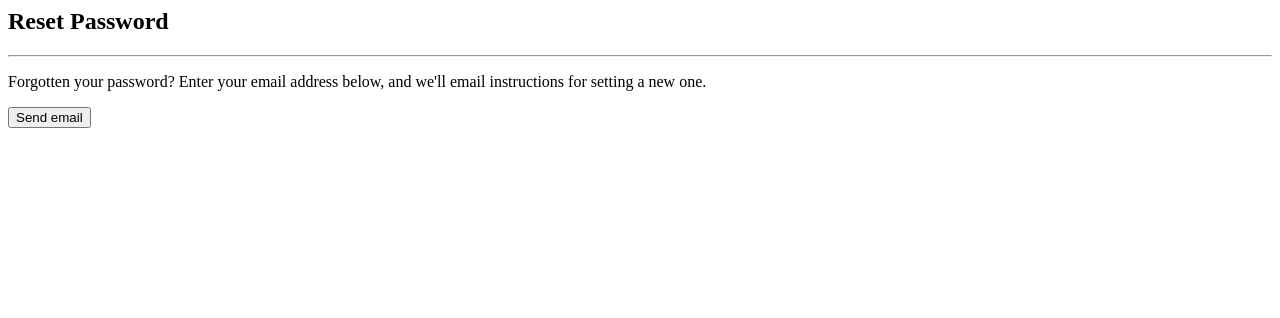
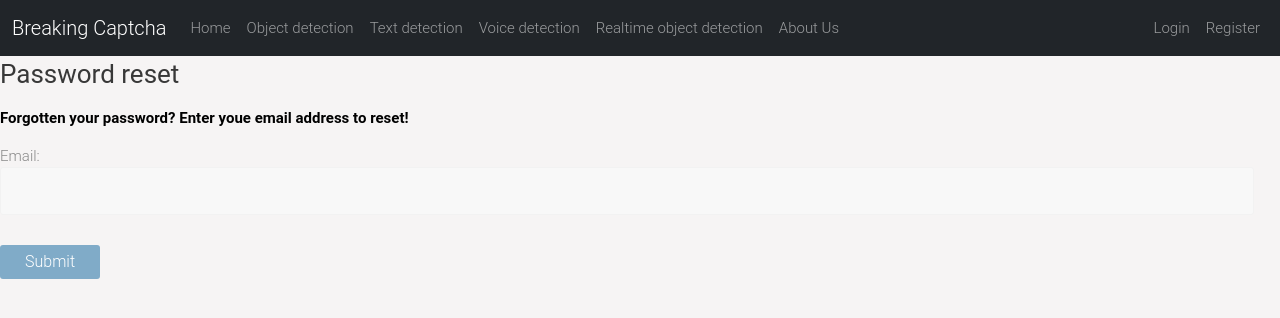
Before and after one commit to HardhatNew/BreakingCaptcha, a Django app: page /members/reset_password/ in a window 1280 px wide. Shown: the top 318 px of the page. Run offline with Django 4.2, Linux system fonts and the light colour scheme; some libraries are stand-ins or nearby versions.

Commit message:
more changes

```diff
--- a/Website/BreakingCapthca/members/templates/authenticate/password_reset.html
+++ b/Website/BreakingCapthca/members/templates/authenticate/password_reset.html
@@ -1,17 +1,12 @@
-{% block content %}
+{% extends "base.html" %} {% block content %}
+<h3>Password reset</h3>
 
-	{% load crispy_forms_tags %}
+<p> Forgotten your password? Enter youe email address to reset!</p>
 
-	<!--Reset Password-->
-	<div class="container p-5">
-  	 	<h2 class="font-weight-bold mt-3">Reset Password</h2>
-		<hr>
-		<p>Forgotten your password? Enter your email address below, and we'll email instructions for setting a new one.</p>
-        <form method="POST">
-            {% csrf_token %}
-            {{ password_reset_form|crispy }}
-            <button class="btn btn-primary" type="submit">Send email</button>
-        </form>
-  	</div>
+<form method="post">
 
+    {% csrf_token %}
+    {{form}}
+    <input type="submit" name="Send email">
+</form>
 {% endblock %}
--- a/Website/BreakingCapthca/members/urls.py
+++ b/Website/BreakingCapthca/members/urls.py
@@ -17,9 +17,9 @@ urlpatterns = [
 
      # uidb64 = user id encoded in base64
     path('reset/<uidb64>/<token>',  # form which allows for password to be reset
-         auth_views.PasswordResetConfirmView.as_view(template_name="authenticate/password_reset_C.html"),
+         auth_views.PasswordResetConfirmView.as_view(template_name="authenticate/password_reset_confirm.html"),
          name="password_reset_confirm"),
     path('reset_password_complete/',  #form which confirms password has been reset
-         auth_views.PasswordResetCompleteView.as_view(template_name="authenticate/password_reset.html"),
+         auth_views.PasswordResetCompleteView.as_view(template_name="authenticate/password_reset_complete.html"),
          name="password_reset_complete")
 ]
```
